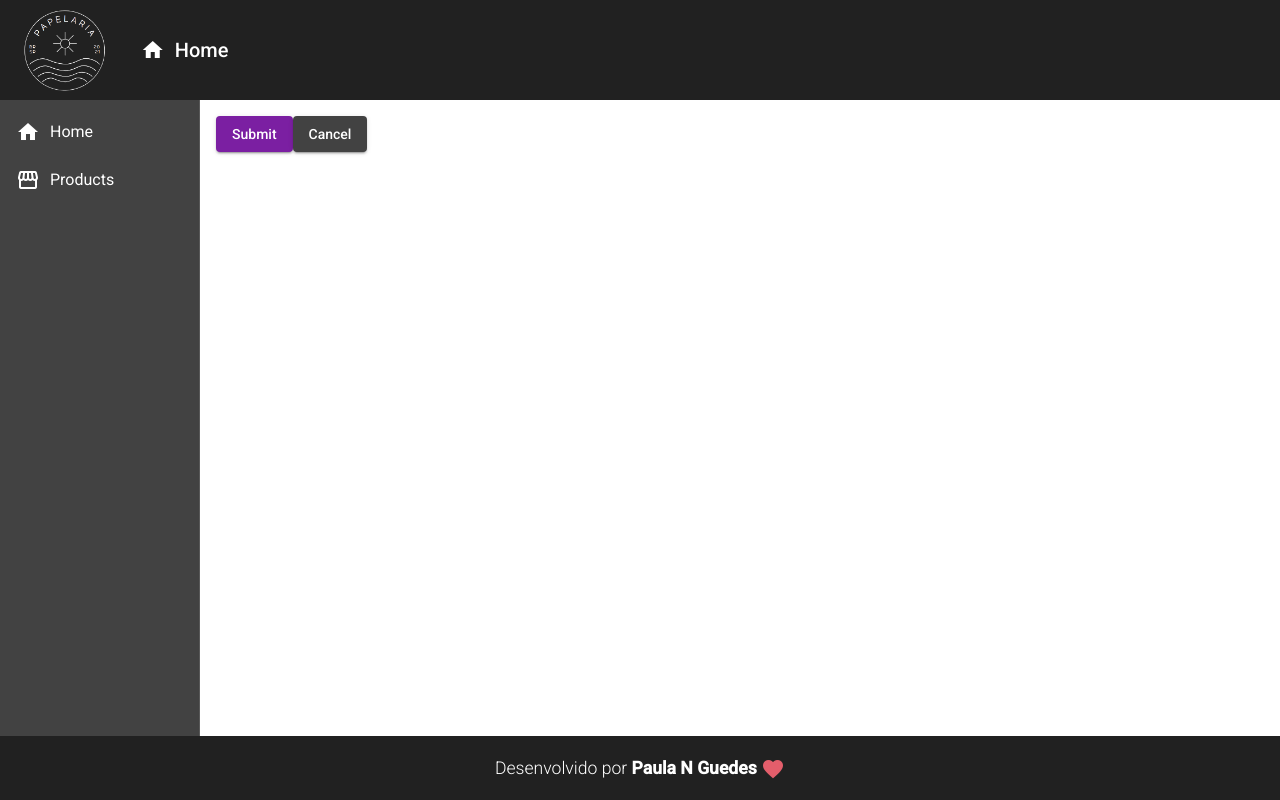
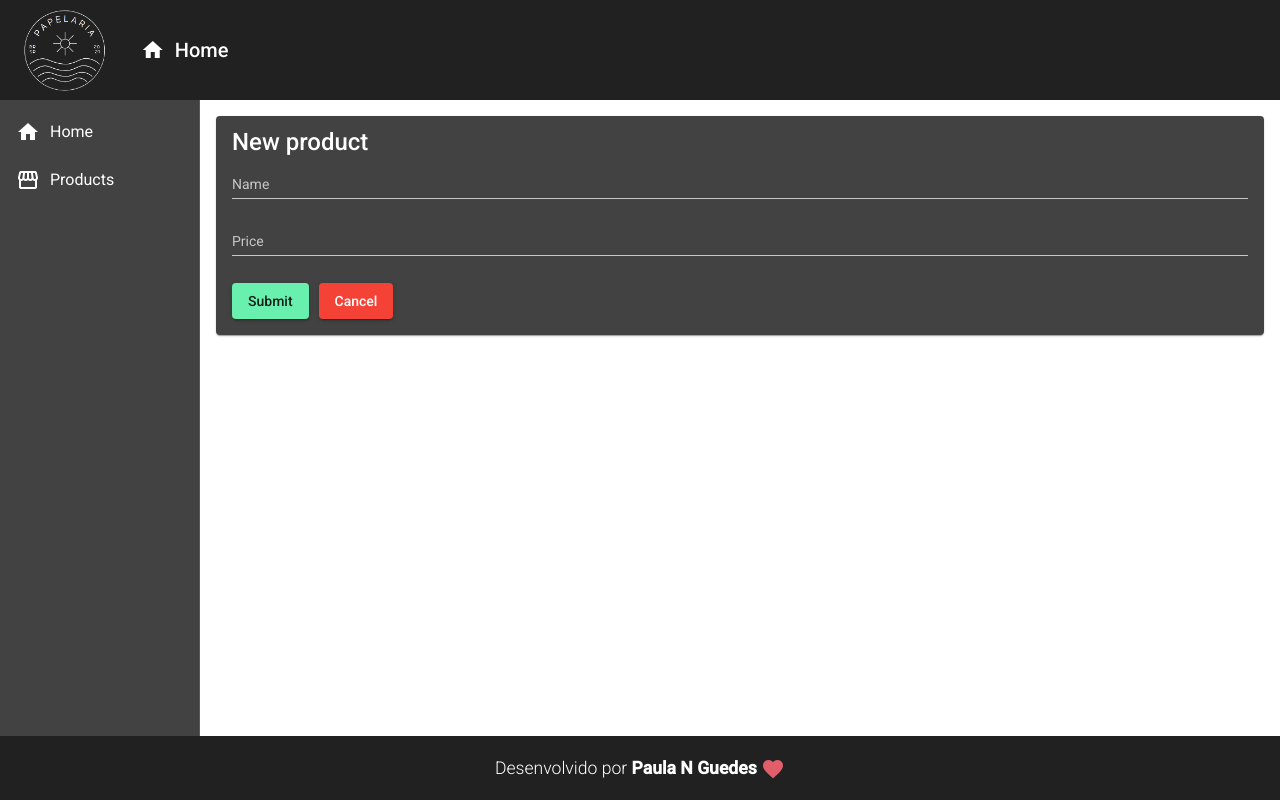
Before and after one commit to paulanguedes/angular-store, an Angular app in the folder frontend/: page /products/create in a window 1280 px wide. Built offline with nearby package versions, Linux system fonts and the light colour scheme.

Commit message:
:construction: finished product-create component and created product-read component

```diff
--- a/frontend/src/app/components/product/product-create/product-create.component.css
+++ b/frontend/src/app/components/product/product-create/product-create.component.css
@@ -0,0 +1,8 @@
+form {
+  display: flex;
+  flex-direction: column;
+}
+
+button {
+  margin: 10px 10px 0 0;
+}
--- a/frontend/src/app/components/product/product-create/product-create.component.html
+++ b/frontend/src/app/components/product/product-create/product-create.component.html
@@ -1,7 +1,21 @@
-<button mat-raised-button (click)="createProduct()" color="primary">
-  Submit
-</button>
+<mat-card>
+  <mat-card-title>New product</mat-card-title>
 
-<button mat-raised-button (click)="cancel()" color="secondary">
-  Cancel
-</button>
+  <form>
+    <mat-form-field>
+      <input matInput placeholder="Name" name="name" [(ngModel)]="product.name" />
+    </mat-form-field>
+
+    <mat-form-field>
+      <input matInput placeholder="Price" name="price" [(ngModel)]="product.price" />
+    </mat-form-field>
+  </form>
+
+  <button mat-raised-button (click)="createProduct()" color="accent">
+    Submit
+  </button>
+
+  <button mat-raised-button (click)="cancel()" color="warn">
+    Cancel
+  </button>
+</mat-card>
--- a/frontend/src/app/components/product/product-create/product-create.component.ts
+++ b/frontend/src/app/components/product/product-create/product-create.component.ts
@@ -1,5 +1,6 @@
 import { Component, OnInit } from '@angular/core';
 import { Router } from '@angular/router';
+import { Product } from '../product.model';
 import { ProductService } from '../product.service';
 
 @Component({
@@ -9,6 +10,11 @@
 })
 export class ProductCreateComponent implements OnInit {
 
+  product: Product = {
+    name: '',
+    price: null
+  }
+
   constructor(
     private productService: ProductService,
     private router: Router
@@ -17,7 +23,10 @@
   ngOnInit(): void { }
 
   createProduct(): void {
-    this.productService.showMessage('Product created! 🎉️');
+    this.productService.create(this.product).subscribe(() => {
+      this.productService.showMessage('Product created! 🎉️');
+      this.router.navigate(['/products'])
+    });
   }
 
   cancel() {
--- /dev/null
+++ b/frontend/src/app/components/product/product-read/product-read.component.html
@@ -0,0 +1 @@
+<p>product-read works!</p>
--- /dev/null
+++ b/frontend/src/app/components/product/product-read/product-read.component.ts
@@ -0,0 +1,15 @@
+import { Component, OnInit } from '@angular/core';
+
+@Component({
+  selector: 'app-product-read',
+  templateUrl: './product-read.component.html',
+  styleUrls: ['./product-read.component.css']
+})
+export class ProductReadComponent implements OnInit {
+
+  constructor() { }
+
+  ngOnInit(): void {
+  }
+
+}
--- a/frontend/src/app/components/product/product.service.ts
+++ b/frontend/src/app/components/product/product.service.ts
@@ -1,12 +1,20 @@
+import { HttpClient } from '@angular/common/http';
 import { Injectable } from '@angular/core';
 import { MatSnackBar } from '@angular/material/snack-bar';
+import { Observable } from 'rxjs';
+import { Product } from './product.model';
 
 @Injectable({
   providedIn: 'root'
 })
 export class ProductService {
 
-  constructor(private snackBar: MatSnackBar) { }
+  baseUrl = "http://localhost:3001/products";
+
+  constructor(
+    private snackBar: MatSnackBar,
+    private http: HttpClient
+  ) { }
 
   showMessage(message: string): void {
     this.snackBar.open(message, 'X', {
@@ -15,4 +23,8 @@
       verticalPosition: 'top'
     })
   }
+
+  create(product: Product): Observable<Product> {
+    return this.http.post<Product>(this.baseUrl, product)
+  }
 }
```
Also changed, not shown: frontend/src/app/app.module.ts (+12 -3 lines), frontend/src/app/components/product/product-read/product-read.component.css (added).
